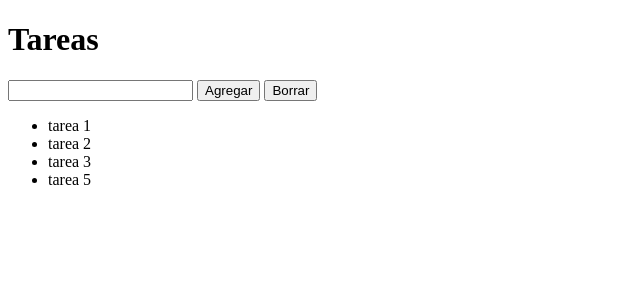
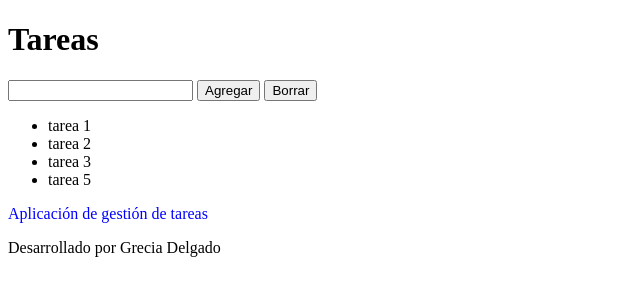
Before and after one commit to Codeable-Fundamentals/tareas-app, a website with bundled scripts: page index.html in a window 1280 px wide. Shown: the whole page, without its empty margins (0-640 px from the left). Built offline with nearby package versions, Linux system fonts and the light colour scheme.

Commit message:
update exmaple

```diff
--- a/index-nuevo.js
+++ b/index-nuevo.js
@@ -1,5 +1,18 @@
-import {
-  mostrarTareas,
-} from "./src/dom.js";
+import { mostrarTareas } from "./src/dom.js";
 
 mostrarTareas();
+
+let description = document.getElementById("descripcion");
+let parrafo = document.querySelector("p");
+
+console.log("que hay?", description);
+console.log("que selecionaste???", parrafo)
+
+description.style.color = "blue"
+
+console.log("aue es window.document: ", window.document)
+// window.alert("hola!!!!")
+
+// function saludar(){}
+
+// console.log("respuesta: ", saludar === window.saludar);
--- a/index.html
+++ b/index.html
@@ -5,6 +5,7 @@
   </head>
   <body>
     <h1>Tareas</h1>
+
 
     <input id="nueva-tarea" />
     <button id="agregar">Agregar</button>
@@ -14,5 +15,10 @@
 
     <!-- <script src="index-antiguo.js"></script> -->
     <script src="index-nuevo.js" type="module"></script>
+
+    <p id="descripcion">Aplicación de gestión de tareas</p>
+
+    <p>Desarrollado por Grecia Delgado</p>
+
   </body>
 </html>
```
